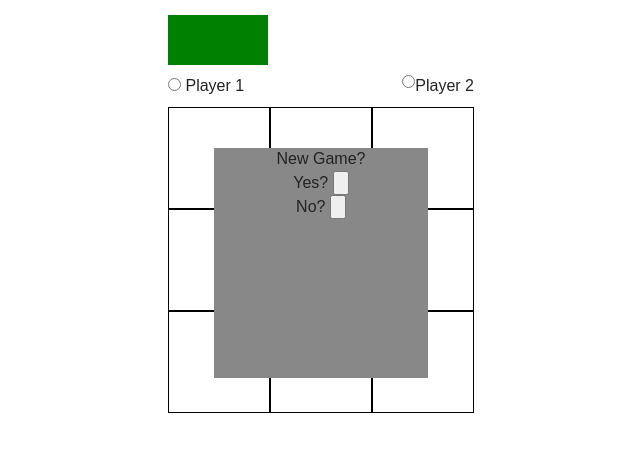
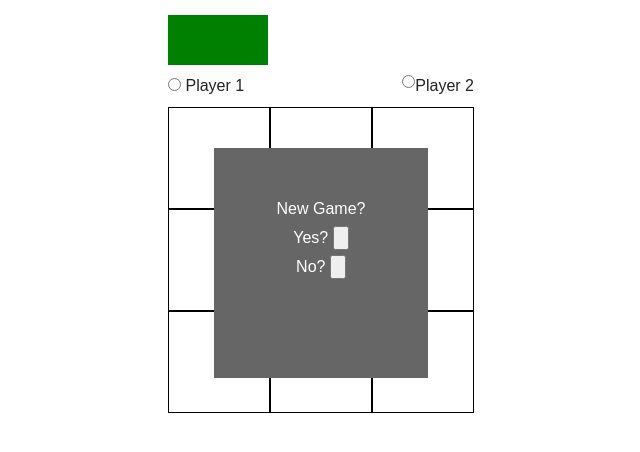
Before and after one commit to cspears2002/tictactoe, a plain HTML site: page index.html in a window 1280 px wide. Shown: the whole page, without its empty margins (319-959 px from the left). Drawn offline with Linux system fonts and the light colour scheme.

Commit message:
Centered text in win notification

```diff
--- a/css/main.css
+++ b/css/main.css
@@ -155,7 +155,7 @@ textarea {
   float: right;
 }
 
-/* -----Game board----- */
+/* -----Win Notification----- */
 
 .win_notification {
   width: 70%;
@@ -163,11 +163,26 @@ textarea {
   margin: 0 auto;
   top: 41px;
   left: 45.9px;
-  background-color: #888888;
+  background-color: #666666;
   position: absolute;
   font-family: Arial, sans-serif;
   text-align: center;
 }
+
+.win_buttons_labels {
+  margin: 50px;
+  color: white;
+}
+
+.yes_button {
+  margin: 5px;
+}
+
+.no_button {
+  margin: 5px;
+}
+
+/* -----Game board----- */
 
 .container {
   width: 306px;
```
